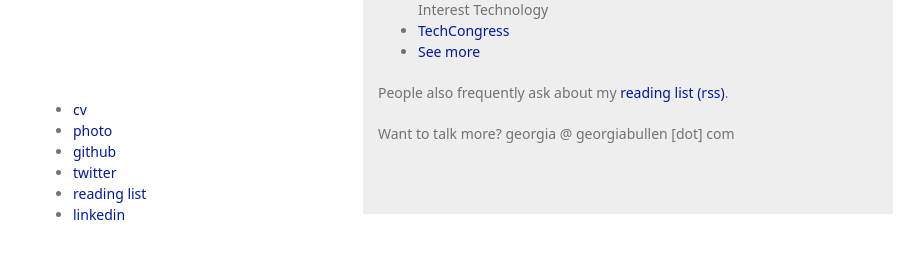
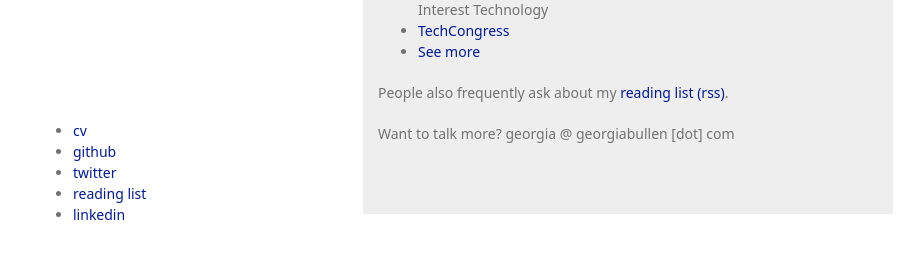
Before and after one commit to georgiamoon/markdowncv, a Jekyll site: the page built from index.md, in a window 1280 px wide. Shown: the part 605-864 px from the top of the page, without its empty margins (177-1101 px from the left). Built offline with Jekyll 4.4.1, drawn with Linux system fonts in a browser that asks for light colours; some web fonts are replaced; our own code applies the rules of GitHub Pages for plain Markdown files; a script that is not in the unit is left out.

Commit message:
remove photos from menu

```diff
--- a/_layouts/default.html
+++ b/_layouts/default.html
@@ -57,7 +57,7 @@
         {% if site.github.is_project_page %}
         <ul>
           <li><a href="cv">cv</a></li>
-          <li><a href="/photos/">photo</a></li>
+          <!-- <li><a href="/photos/">photo</a></li> -->
           <li><a href="{{ site.github.owner_url }}">github</a></li>
           <li><a href="https://twitter.com/georgiamoon">twitter</a></li>
           <li><a href="https://www.instapaper.com/rss/3003374/7z9HCy9CwNTjtlUbJg7TnhsDLYM">reading list</a></li>
```
